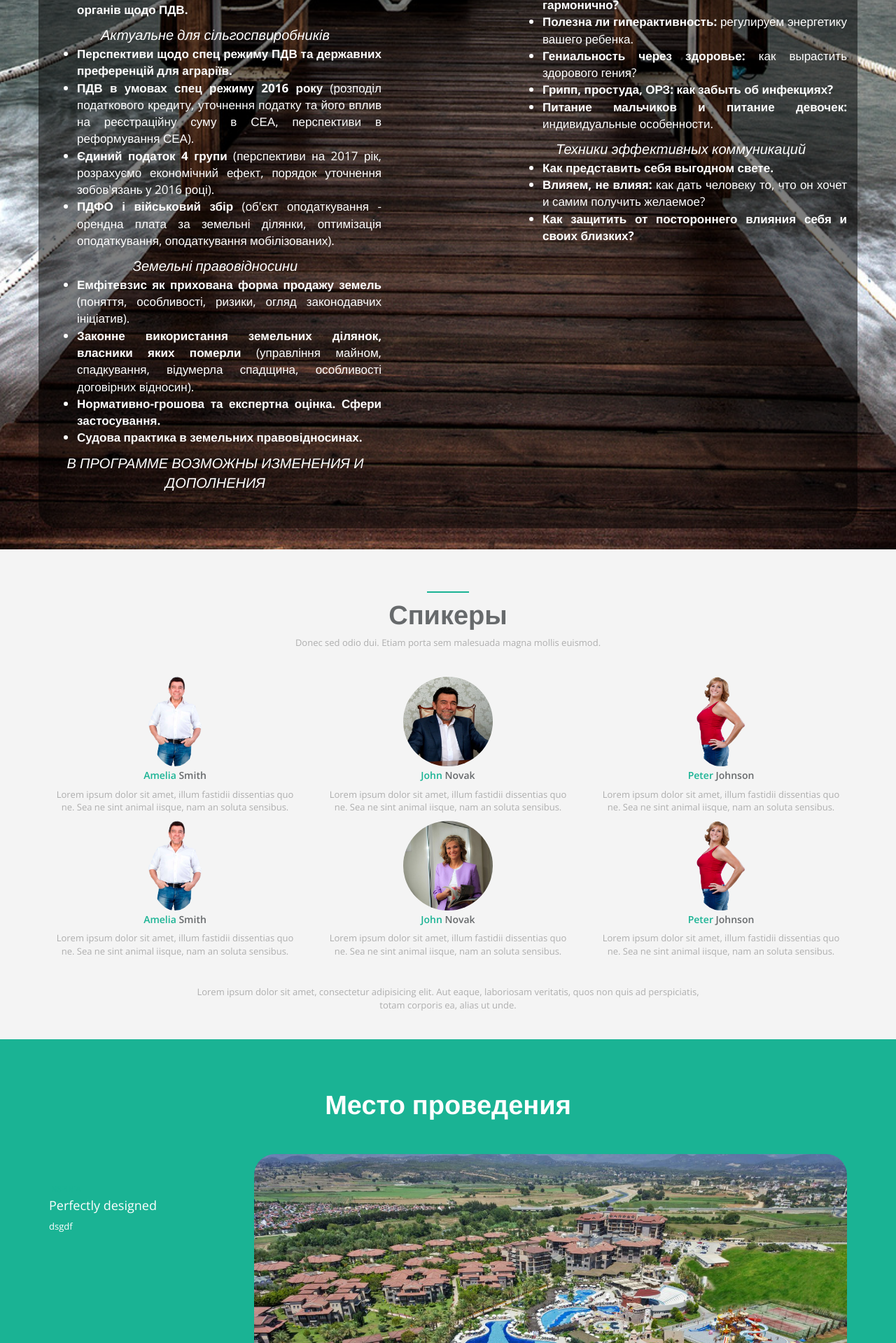
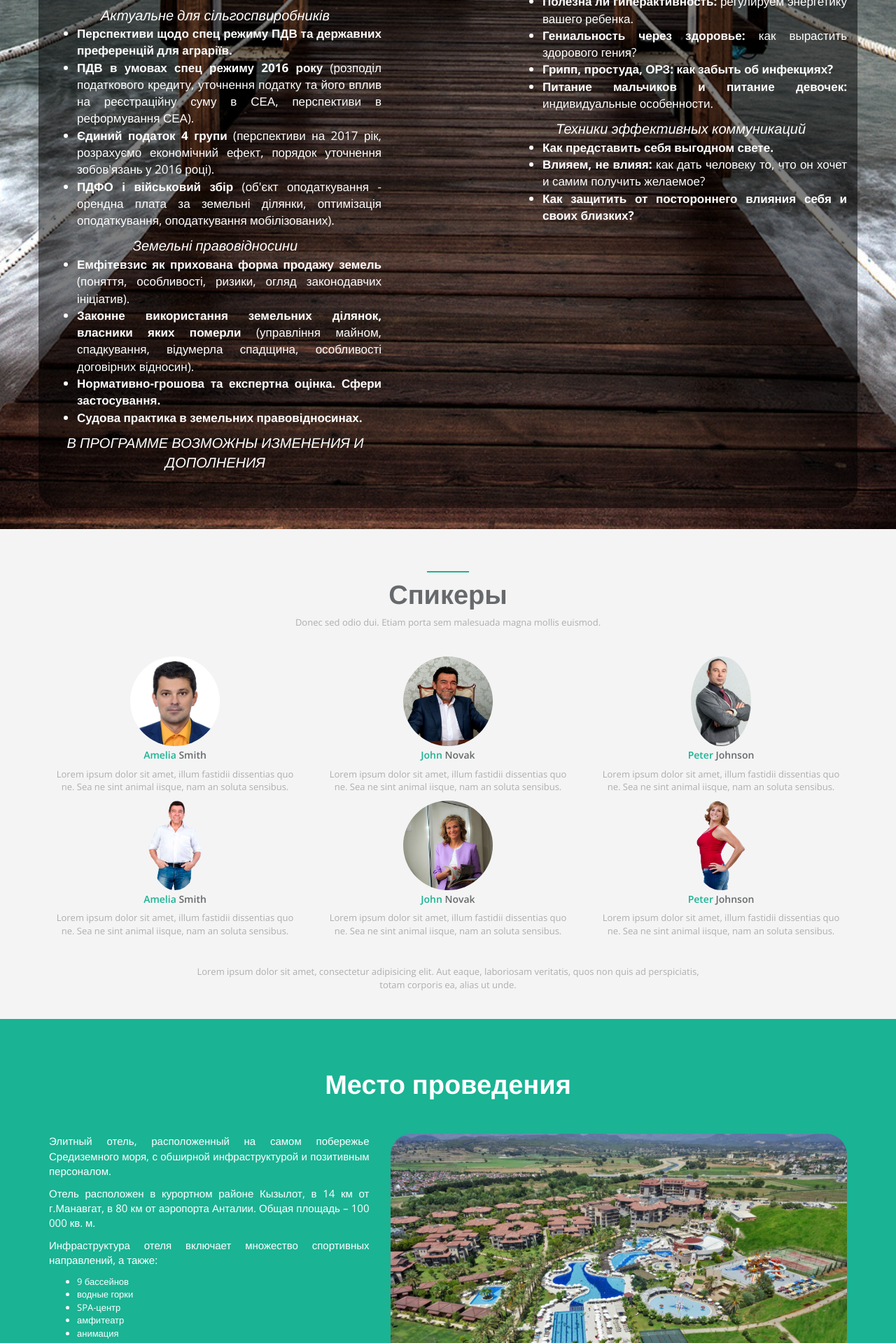
Before and after one commit to PielliaVasyl/a3t, a Django app: template landing/templates/landing.html in a window 1280 px wide. Shown: the part 4081-6000 px from the top of the page at 70% size. Run offline with Django 3.2, Linux system fonts and the light colour scheme; the template is opened without the code that fills it: most values are stand-ins (such as "Sample title", 1, 10 or a date in 2020); some libraries are stand-ins or nearby versions.

Commit message:
some text changes

```diff
--- a/landing/templates/landing.html
+++ b/landing/templates/landing.html
@@ -57,7 +57,9 @@
         background: url({% static 'img/myimg/antalia.jpg' %});
         background-position: center center;
         background-size: 100%;
-        padding-top: 130px; padding-bottom: 50px;">
+        background-repeat: no-repeat;
+        padding-top: 130px; padding-bottom: 50px;
+        background-color: #1ab394;">
     <div class="container">
         <div class="row">
             <div class="col-lg-12 text-center wow zoomIn">
@@ -93,7 +95,7 @@
             </div>
         </div>
         <div class="row features-block">
-            <div class="col-lg-4 features-text wow fadeInLeft" style="color: white; text-align: justify;">
+            <div class="col-lg-4 features-text wow fadeInLeft" style="color: white; text-align: justify; margin-top:0">
                 <!--<small>INSPINIA</small>
                 <h2>Perfectly designed </h2> -->
                 <p style="color: white; font-size: 15px">Нежное средиземное море, ласковое солнце, очаровательную природу Турции и ее колорит</p>
@@ -324,7 +326,7 @@
         <div class="row">
             <div class="col-sm-4 wow fadeInLeft">
                 <div class="team-member">
-                    <img src="{% static 'img/myimg/s1.png' %}" class="img-responsive img-circle"
+                    <img src="{% static 'img/myimg/s5.jpg' %}" class="img-responsive img-circle"
                          style="height: 128px;" alt=""> <!-- img-small-->
                     <h4><span class="navy">Amelia</span> Smith</h4>
                     <p>Lorem ipsum dolor sit amet, illum fastidii dissentias quo ne. Sea ne sint animal iisque, nam an soluta sensibus. </p>
@@ -340,7 +342,7 @@
             </div>
             <div class="col-sm-4 wow fadeInRight">
                 <div class="team-member">
-                    <img src="{% static 'img/myimg/s2.png' %}" class="img-responsive img-circle"
+                    <img src="{% static 'img/myimg/s4.jpg' %}" class="img-responsive img-circle"
                          style="height: 128px;" alt="">
                     <h4><span class="navy">Peter</span> Johnson</h4>
                     <p>Lorem ipsum dolor sit amet, illum fastidii dissentias quo ne. Sea ne sint animal iisque, nam an soluta sensibus.</p>
@@ -392,13 +394,34 @@
             </div>
         </div>
         <div class="row features-block">
-            <div class="col-lg-3 features-text wow fadeInLeft" style="color: white;">
-                <small>INSPINIA</small>
-                <h2>Perfectly designed </h2>
-                <p style="color: white;">dsgdf</p>
-                <!--<a href="" class="btn btn-primary">Learn more</a>-->
+            <div class="col-lg-5 features-text wow fadeInLeft" style="color: white; text-align: justify; margin-top:0">
+                <!--<small>INSPINIA</small> -->
+<!--                <h2>Perfectly designed </h2>-->
+            <p style="color:white; font-size:15px;">Элитный отель, расположенный на самом побережье Средиземного моря, с обширной инфраструктурой и позитивным персоналом.</p>
+            <p style="color:white; font-size:15px;">Отель расположен в курортном районе Кызылот, в 14 км от г.Манавгат, в 80 км от аэропорта Анталии. Общая площадь – 100 000 кв. м.</p>
+            <p style="color:white; font-size:15px;">Инфраструктура отеля включает множество спортивных направлений, а также:</p>
+	    <ul>
+                <li>9 бассейнов</li>
+                <li>водные горки</li>
+                <li>SPA-центр</li>
+                <li>амфитеатр</li>
+                <li>анимация</li>
+                <li>дискотека</li>
+                <li>фитнес-центр</li>
+                <li>аэробика.</li>
+            </ul>
+            <p style="color:white; font-size:15px;">Отель гостиприприимно приглашает в 4 ресторана и 6 баров по всей территории и предлагает питание по системе «Ультра Все включено»:</p>
+            <ul>
+                <li>завтрак (07:00–10:00), поздний завтрак (10:00-11:00), обед (12:30–14:00), ужин (19:00–21:00), поздний ужин (23:30-00:30)</li>
+                <li>закуски на пляже (12:00-15:00)</li>
+                <li>закуски в баре у бассейна (12:30-15:00)</li>
+                <li>чай/кофе и выпечка (16:00-17:00)</li>
+                <li>гёзлеме (12:00-15:00)</li>
+                <li>местные алкогольные и безалкогольные напитки.</li>
+            </ul>
+            <!--<a href="" class="btn btn-primary">Learn more</a>-->
             </div>
-            <div class="col-lg-9 text-right wow fadeInRight">
+            <div class="col-lg-7 text-right wow fadeInRight">
                 <img src="{% static 'img/myimg/hotel01.jpg' %}" alt="dashboard" class="img-responsive pull-right" style="border-radius:30px;">
             </div>
         </div>
@@ -539,7 +562,7 @@
             </div>
         </div>
         <div class="row">
-            <div class="col-lg-6 wow zoomIn">
+            <div class="col-lg-offset-3 col-lg-6 wow zoomIn">
                 <ul class="pricing-plan list-unstyled" style="font-size:24px">
                     <li class="pricing-title">
                         Basic
@@ -564,7 +587,7 @@
             </div>
 
 
-            <div class="col-lg-6 wow zoomIn">
+            <!--<div class="col-lg-6 wow zoomIn">
                 <ul class="pricing-plan list-unstyled" style="font-size:24px">
                     <li class="pricing-title">
                         Premium
@@ -585,7 +608,7 @@
                         Обзорная экскурсия
                     </li>
                 </ul>
-            </div>
+            </div> -->
         </div>
         <div class="row m-t-lg">
             <div class="col-lg-8 col-lg-offset-2 text-center m-t-lg">
@@ -621,13 +644,13 @@
             </div>
             <div class="ibox-content">
                 <div class="row">
-                    <div class="col-sm-6 b-r">
+                    <div class="col-sm-4 col-sm-offset-2 b-r">
                         <form method="post">{% csrf_token %}
                             {{ user_profile_form|crispy }}
                             <button class="btn btn-sm btn-primary pull-right m-t-n-xs" type="submit"><strong>Подать заявку на регистрацию</strong></button>
                         </form>
                     </div>
-                    <div class="col-sm-6"><h4>Обратите внимание</h4>
+                    <div class="col-sm-4"><h4>Обратите внимание</h4>
                         <p>Количество мест ограничено.</p>
                         <p>Пожалуйста, внимательно заполните форму регистрации, мы обязательно перезвоним Вам и
                             расскажем о деталях конференции и дополнительных возможностях. А также ответим на все вопросы.</p>
```
Also changed, not shown: static/img/myimg/logo_eg.jpg (added), static/img/myimg/logo_gif.gif (added), static/img/myimg/logo_gif.jpg (added), static/img/myimg/s4.jpg (added), static/img/myimg/s5.jpg (added).
